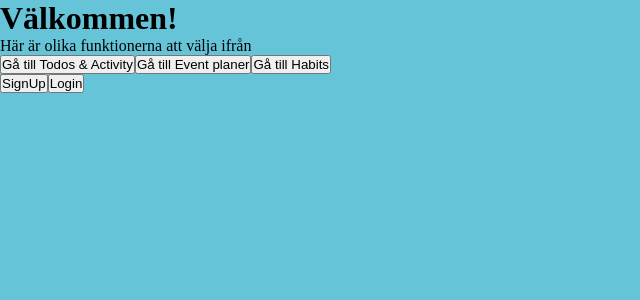
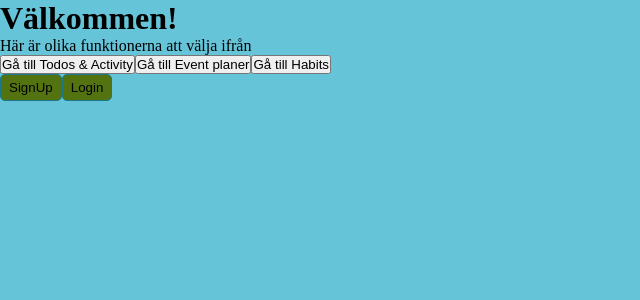
Before and after one commit to Ludvig-D/PAA, a React (Vite) app: page / in a window 1280 px wide. Shown: the top 300 px of the page, without its empty margins (0-640 px from the left). Built offline with nearby package versions, Linux system fonts and the light colour scheme.

Commit message:
Added style to login, signup, logut btns

```diff
--- a/src/components/Auth/Auth.jsx
+++ b/src/components/Auth/Auth.jsx
@@ -2,6 +2,8 @@ import SignUp from '../SignUp/SignUp';
 import Login from '../Login/Login';
 import { useContext, useState } from 'react';
 import { AuthContext } from '../../context/AuthContext';
+
+import style from './Auth.module.css';
 
 export default function Auth() {
   const [hideLogin, setHideLogin] = useState(false);
@@ -29,11 +31,17 @@ export default function Auth() {
   return (
     <div>
       {loggedin ? (
-        <button onClick={logout}>Log out</button>
+        <button className={style.btn} onClick={logout}>
+          Log out
+        </button>
       ) : (
         <>
-          <button onClick={handleHideSignUp}>SignUp</button>
-          <button onClick={handleHideLogin}>Login</button>
+          <button className={style.btn} onClick={handleHideSignUp}>
+            SignUp
+          </button>
+          <button className={style.btn} onClick={handleHideLogin}>
+            Login
+          </button>
           {hideSignup && (
             <SignUp
               handleHideLogin={handleHideLogin}
--- /dev/null
+++ b/src/components/Auth/Auth.module.css
@@ -0,0 +1,6 @@
+.btn {
+  background-color: var(--button-color);
+  padding: 0.3rem 0.5rem;
+  border: 1px solid var(--border-color);
+  border-radius: 5px;
+}
```
